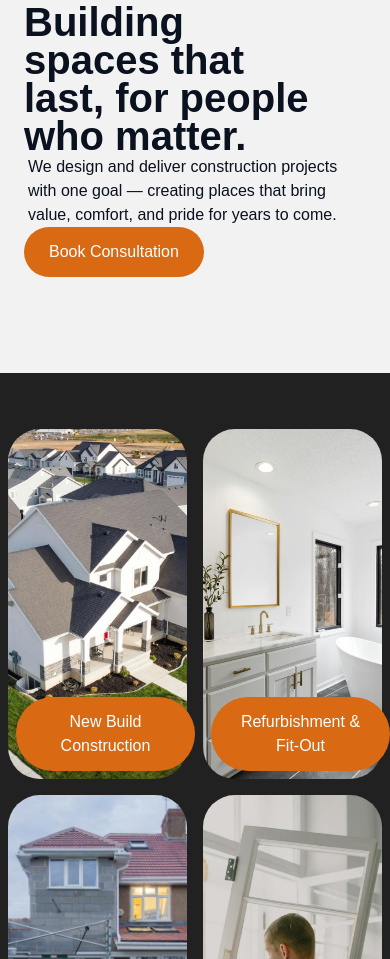
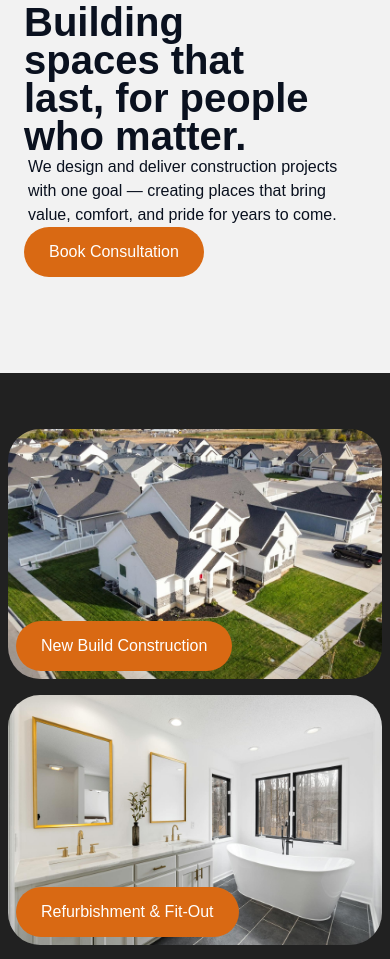
Before and after one commit to Jamal-Raja/wireframe-to-production-bootstrap-edition, a website: page index.html in a window 390 px wide. Shown: the part 1041-2000 px from the top of the page. Drawn offline with nearby package versions, Linux system fonts and the light colour scheme; a web font is replaced by a local one.

Commit message:
Refactor indesx services section to be responsive

```diff
--- a/assets/css/style.css
+++ b/assets/css/style.css
@@ -267,15 +267,24 @@ main {
   margin: 0 auto;
 }
 
-.i-services-section .col-6 a {
+.i-services-section .col-12 a,
+.i-services-section .col-md-6 a {
   left: 1rem;
   bottom: 1rem;
 }
 
 .i-services-section img {
   width: 100%;
-  height: 350px;
+  height: 250px; /* reduced default for mobile */
   object-fit: cover;
+  border-radius: 1rem;
+}
+
+/* Responsive adjustments */
+@media (min-width: 768px) {
+  .i-services-section img {
+    height: 350px; /* taller images for larger screens */
+  }
 }
 
 /* FOOTER SECTION */
--- a/index.html
+++ b/index.html
@@ -167,17 +167,17 @@
         </div>
       </section>
 
-      <!-- Services Section -->
+      <!-- Index Page Services Section -->
       <section class="i-services-section">
         <div class="i-service-container container">
           <div class="row">
-            <div class="col-6 p-2 overflow-hidden position-relative">
+            <div class="col-12 col-md-6 p-2 overflow-hidden position-relative">
               <img class="rounded-5" src="assets/img/new-build.jpg" alt="" />
               <a class="btn position-absolute" href="#"
                 >New Build Construction</a
               >
             </div>
-            <div class="col-6 p-2 overflow-hidden position-relative">
+            <div class="col-12 col-md-6 p-2 overflow-hidden position-relative">
               <img class="rounded-5" src="assets/img/refurb.jpg" alt="" />
               <a class="btn position-absolute" href="#"
                 >Refurbishment & Fit-Out</a
@@ -185,13 +185,13 @@
             </div>
           </div>
           <div class="row">
-            <div class="col-6 p-2 overflow-hidden position-relative">
+            <div class="col-12 col-md-6 p-2 overflow-hidden position-relative">
               <img class="rounded-5" src="assets/img/extensions.jpg" alt="" />
               <a class="btn position-absolute" href="#"
                 >Extensions & Renovations</a
               >
             </div>
-            <div class="col-6 p-2 overflow-hidden position-relative">
+            <div class="col-12 col-md-6 p-2 overflow-hidden position-relative">
               <img class="rounded-5" src="assets/img/maintenance.jpg" alt="" />
               <a class="btn position-absolute position-absolute" href="#"
                 >Property Maintenance & Repairs</a
```
